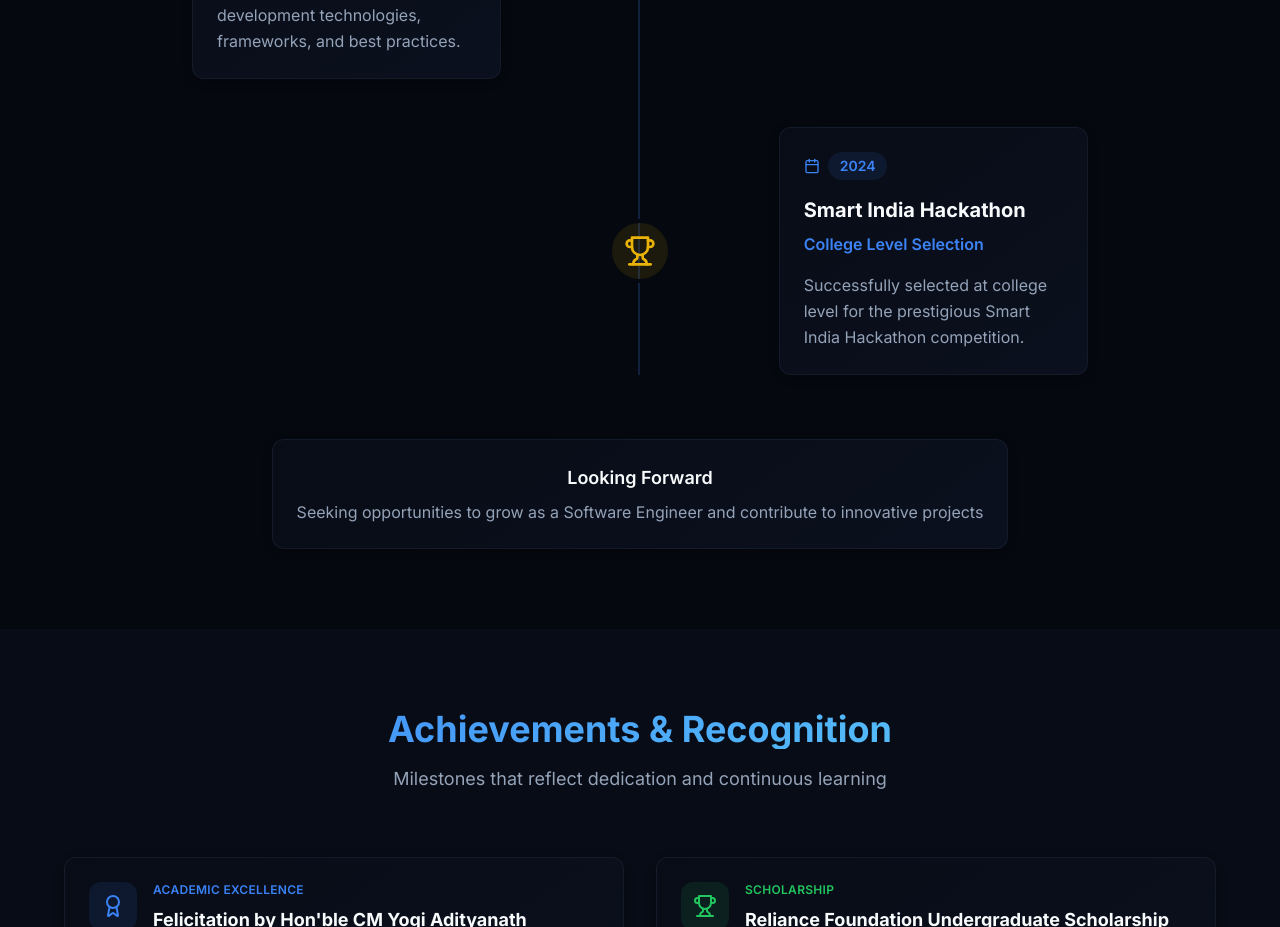
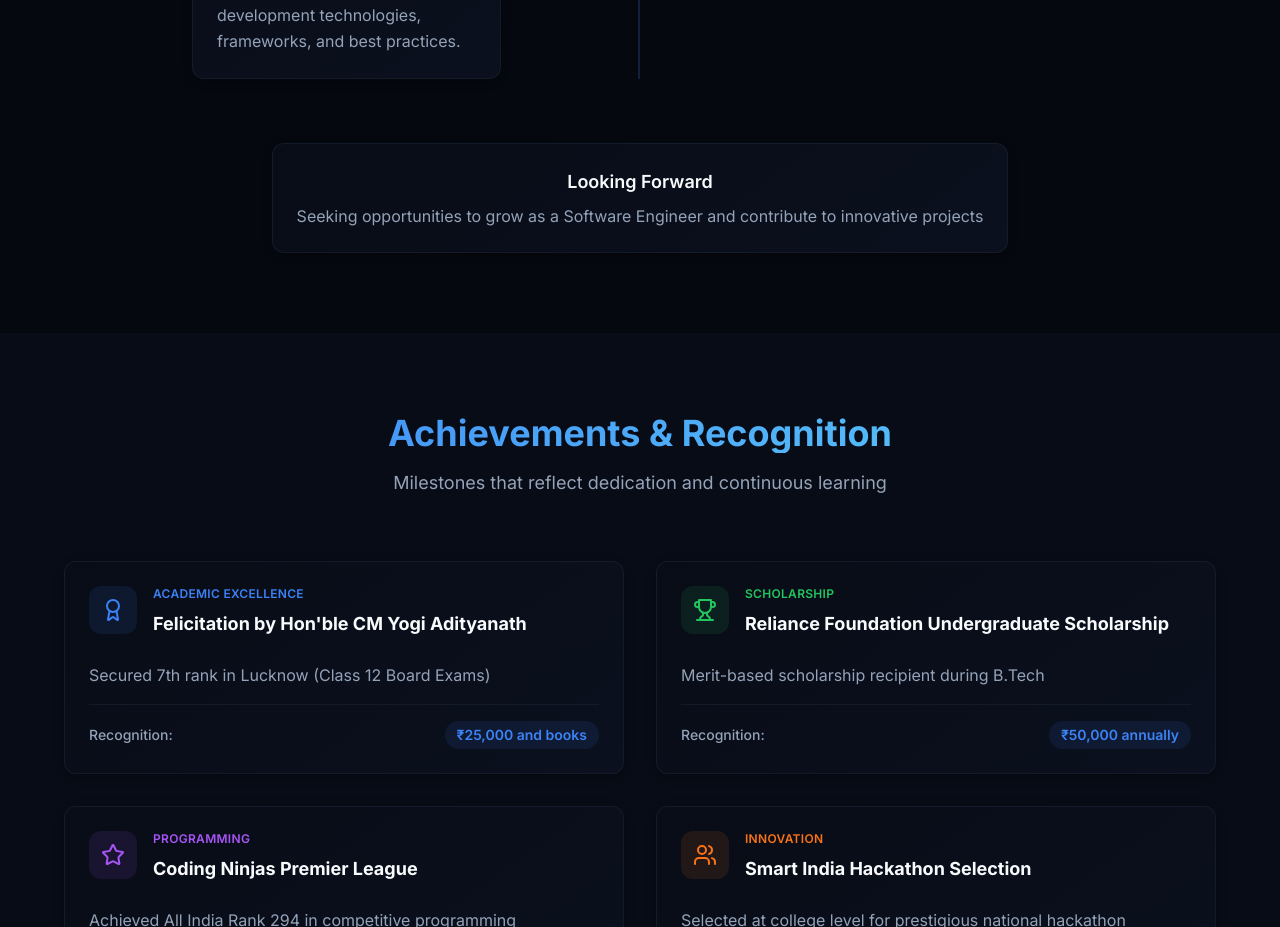
Before and after one commit to anushka-dwivedi/anushkaportfolio, a React (Vite) app: page / in a window 1280 px wide. Shown: the part 5100-6027 px from the top of the page. Built offline with nearby package versions, Linux system fonts and the light colour scheme.

Commit message:
Remove hackathons and SIH entries
Remove the "Smart India Hackathon" and "Hackathons & Competitions" entries from the timeline section.

```diff
--- a/src/components/timeline-section.tsx
+++ b/src/components/timeline-section.tsx
@@ -28,15 +28,6 @@ const TimelineSection = () => {
       description: "Intensive training program covering modern web development technologies, frameworks, and best practices.",
       icon: BookOpen,
       type: "training"
-    },
-    {
-      id: 4,
-      year: "2024",
-      title: "Smart India Hackathon",
-      subtitle: "College Level Selection",
-      description: "Successfully selected at college level for the prestigious Smart India Hackathon competition.",
-      icon: Trophy,
-      type: "achievement"
     },
   ];
 
```
